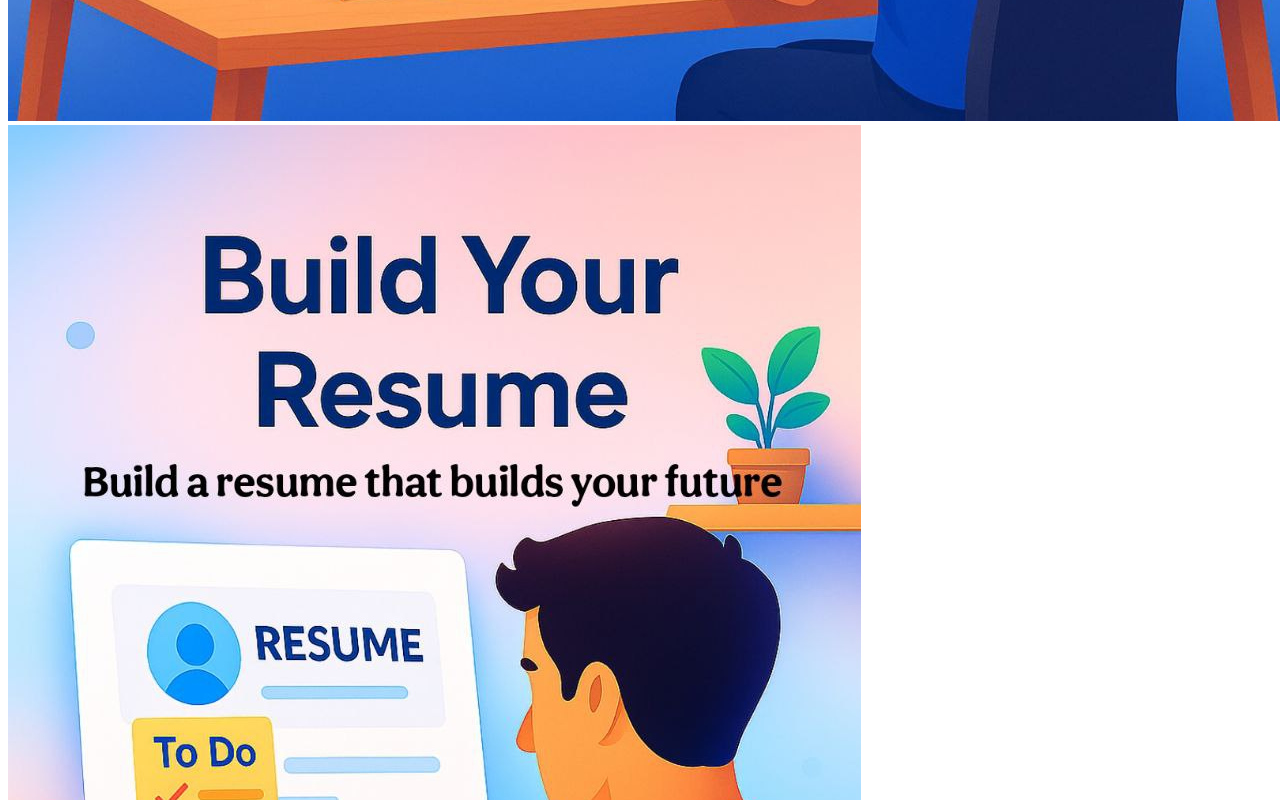
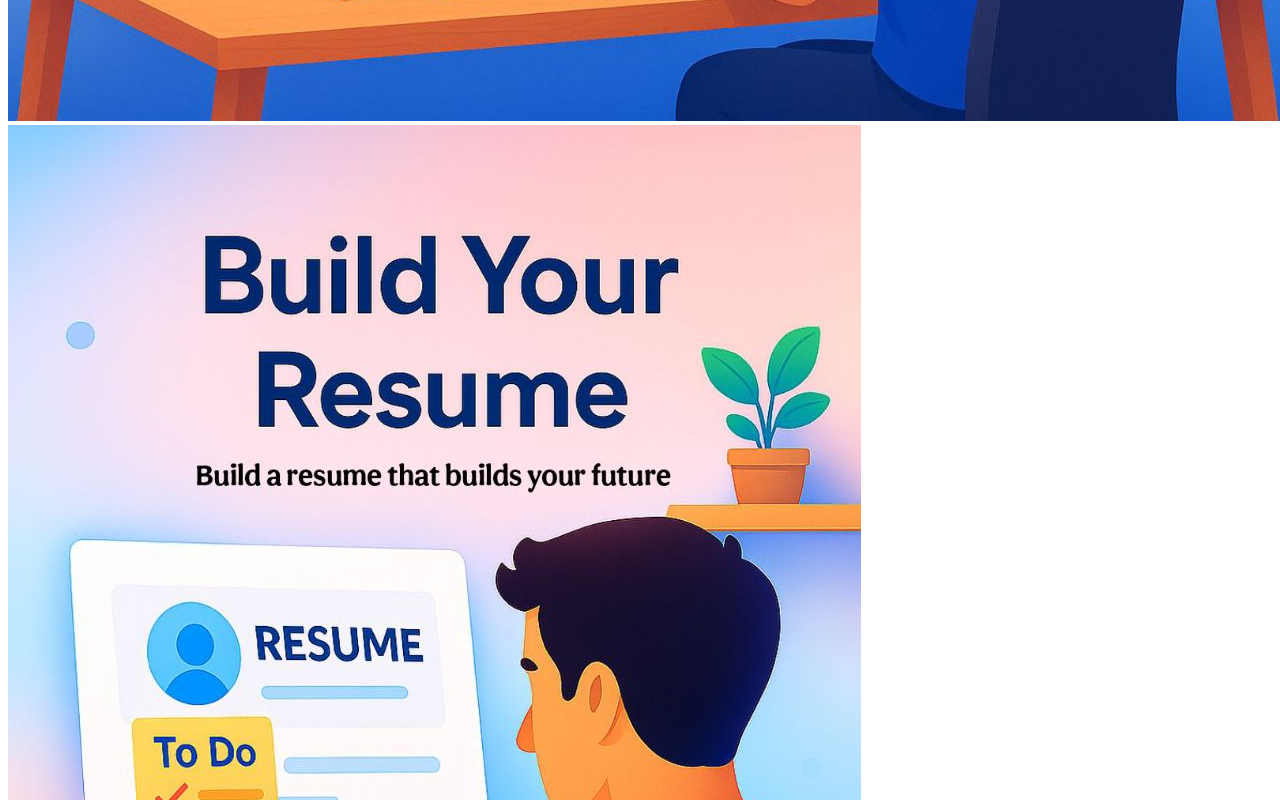
Before and after one commit to 23CABPREMKUMARP/resumew, a Next.js app: page / in a window 1280 px wide. Shown: the part 740-1540 px from the top of the page. Built offline with nearby package versions, Linux system fonts and the light colour scheme.

Commit message:
Add new images

```diff
--- a/src/modules/home/HomeLayout.tsx
+++ b/src/modules/home/HomeLayout.tsx
@@ -23,7 +23,7 @@ const HomeLayout = () => {
 
         {/* Mobile image */}
         <img
-          src="templates/photo_6262575978932978388_y.jpg"
+          src="templates/photo_6262575978932978433_y.jpg"
           alt="Homepage background mobile"
           className="block md:hidden w-full h-[100vh] object-cover object-center"
         />
```
Also changed, not shown: public/templates/photo_6262575978932978433_y.jpg (added).
